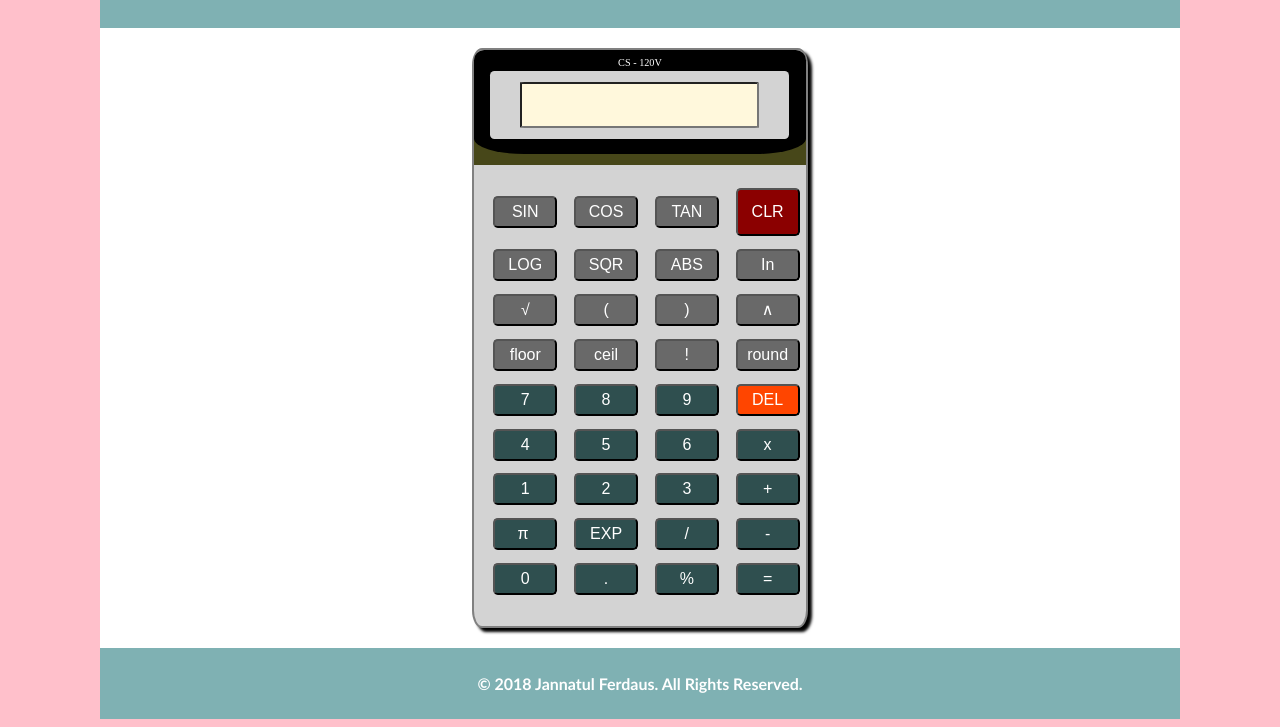
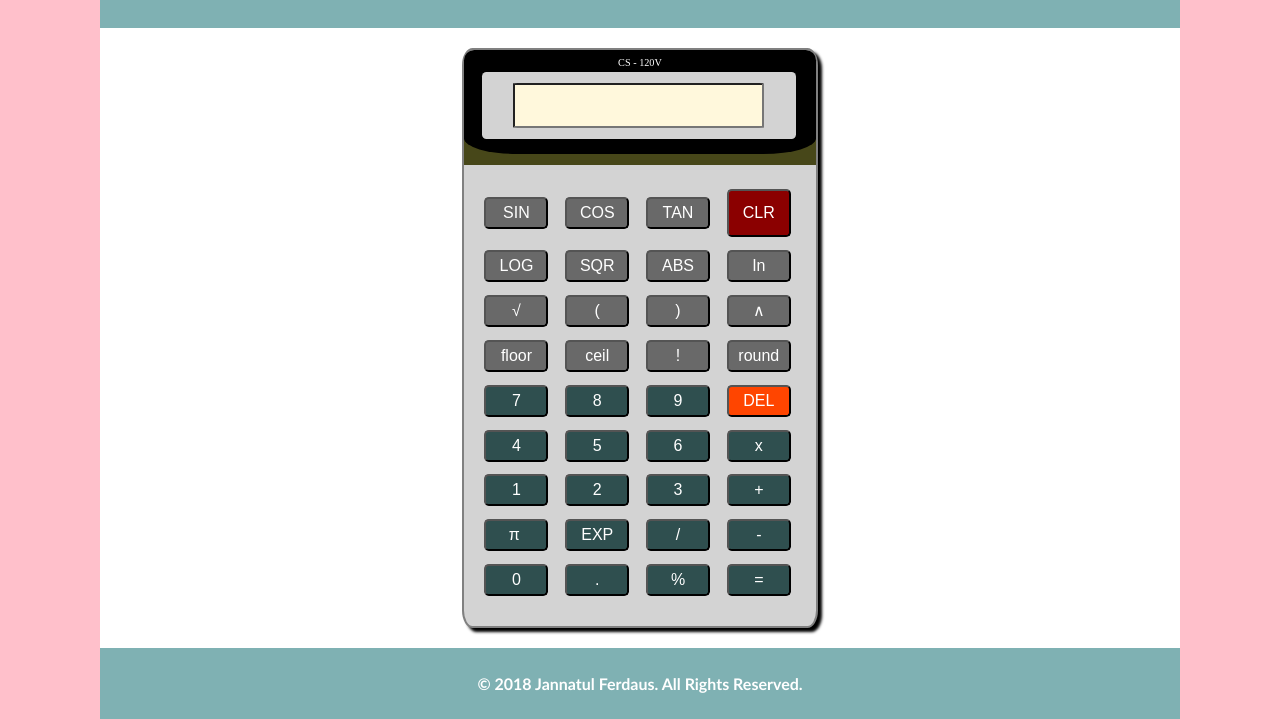
Before and after one commit to jferdaus/calculator, a plain HTML site: page index.html in a window 1280 px wide. Shown: the part 103-830 px from the top of the page. Drawn offline with Linux system fonts and the light colour scheme.

Commit message:
calculator width change

```diff
--- a/calculator.css
+++ b/calculator.css
@@ -38,7 +38,7 @@ font-family:calibri;
 #calculator
 {
 	background-color: lightgrey;
-	width:32%;
+	width:22em;
 	height:36em ;
 	color:white;
 	margin:auto;
```
